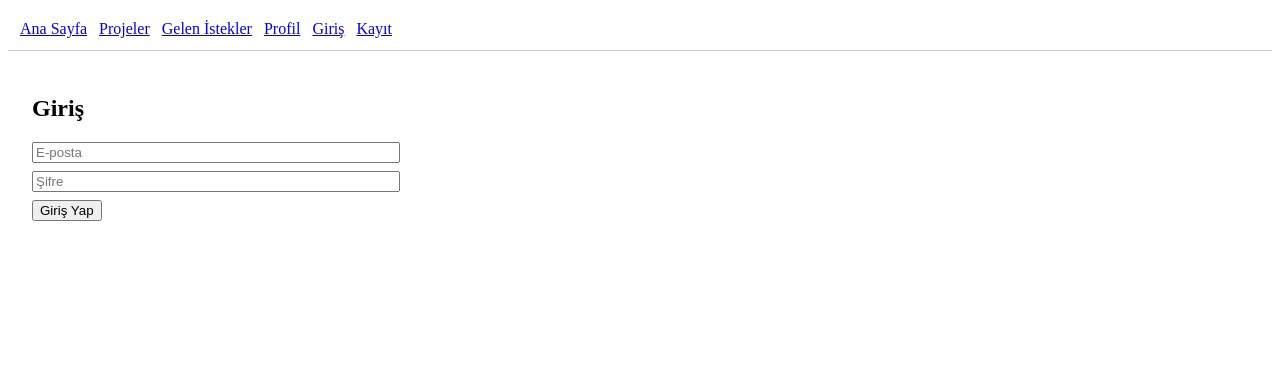
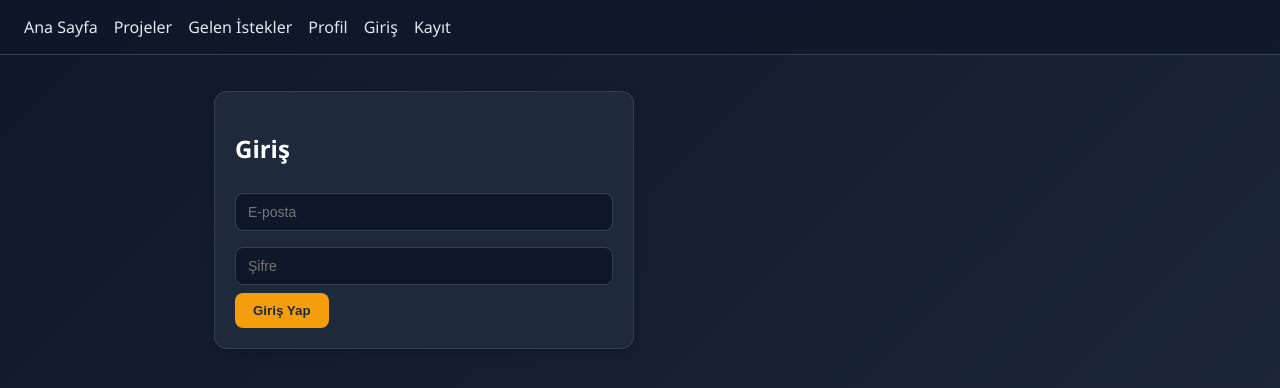
Before and after one commit to Docmaster64/Ekip-Mentor-Eslestirme-Platformu, a React (Vite) app in the folder frontend/: page /login in a window 1280 px wide. Shown: the top 388 px of the page. Built offline with nearby package versions, Linux system fonts and the light colour scheme; no server answers.

Commit message:
feat: arayüz görsel tasarımı (dark theme, kartlar, grid, badge)

```diff
--- a/frontend/src/App.tsx
+++ b/frontend/src/App.tsx
@@ -10,14 +10,15 @@ import Inbox from "./pages/Inbox";
 export default function App() {
   return (
     <div>
-      <nav style={{ padding: 12, borderBottom: "1px solid #ccc" }}>
-        <Link to="/" style={{ marginRight: 12 }}>Ana Sayfa</Link>
-        <Link to="/projects" style={{ marginRight: 12 }}>Projeler</Link>
-        <Link to="/inbox" style={{ marginRight: 12 }}>Gelen İstekler</Link>
-        <Link to="/profile" style={{ marginRight: 12 }}>Profil</Link>
-        <Link to="/login" style={{ marginRight: 12 }}>Giriş</Link>
+      <nav>
+        <Link to="/">Ana Sayfa</Link>
+        <Link to="/projects">Projeler</Link>
+        <Link to="/inbox">Gelen İstekler</Link>
+        <Link to="/profile">Profil</Link>
+        <Link to="/login">Giriş</Link>
         <Link to="/register">Kayıt</Link>
       </nav>
+      <div className="container">
         <Routes>
           <Route path="/" element={<Home />} />
           <Route path="/login" element={<Login />} />
@@ -28,5 +29,6 @@ export default function App() {
           <Route path="/inbox" element={<Inbox />} />
         </Routes>
       </div>
+    </div>
   );
 }
--- a/frontend/src/main.tsx
+++ b/frontend/src/main.tsx
@@ -2,6 +2,7 @@ import React from "react";
 import ReactDOM from "react-dom/client";
 import { BrowserRouter } from "react-router-dom";
 import App from "./App";
+import "./styles.css";
 ReactDOM.createRoot(document.getElementById("root")!).render(
   <React.StrictMode><BrowserRouter><App /></BrowserRouter></React.StrictMode>
 );
--- a/frontend/src/pages/Home.tsx
+++ b/frontend/src/pages/Home.tsx
@@ -1,8 +1,14 @@
 export default function Home() {
   return (
-    <div style={{ padding: 24 }}>
+    <div className="card" style={{ textAlign: "center", padding: 40 }}>
       <h1>Ekip ve Mentör Eşleştirme Platformu</h1>
-      <p>Öğrenci projeleri için ekip arkadaşı ve mentör bulmayı tek yerde toplayan web uygulaması.</p>
+      <p className="muted" style={{ fontSize: 16 }}>
+        Öğrenci projeleri için ekip arkadaşı ve mentör bulmayı tek yerde toplayan web uygulaması.
+      </p>
+      <div style={{ marginTop: 20, display: "flex", gap: 12, justifyContent: "center", flexWrap: "wrap" }}>
+        <a href="/projects"><button>Projeleri Gör</button></a>
+        <a href="/register"><button className="secondary">Kayıt Ol</button></a>
+      </div>
     </div>
   );
 }
--- a/frontend/src/pages/Inbox.tsx
+++ b/frontend/src/pages/Inbox.tsx
@@ -3,28 +3,28 @@ import { api } from "../api";
 
 export default function Inbox() {
   const [requests, setRequests] = useState<any[]>([]);
-  const load = async () => setRequests(await api("/api/requests/inbox"));
+  const load = async () => { try { setRequests(await api("/api/requests/inbox")); } catch { setRequests([]); } };
   useEffect(() => { load(); }, []);
   const decide = async (id: string, status: string) => {
-    await api(`/api/requests/${id}`, { method: "PATCH", body: JSON.stringify({ status }) });
-    load();
+    try { await api(`/api/requests/${id}`, { method: "PATCH", body: JSON.stringify({ status }) }); load(); }
+    catch (e: any) { alert(e.message); }
   };
   return (
-    <div style={{ padding: 24 }}>
+    <div>
       <h2>Gelen İstekler</h2>
-      <ul>
-        {requests.map((r) => (
-          <li key={r.id}>
-            {r.type} — {r.sender?.name} — {r.status}
-            {r.status === "PENDING" && (
-              <>
-                <button onClick={() => decide(r.id, "ACCEPTED")} style={{ marginLeft: 8 }}>Kabul</button>
-                <button onClick={() => decide(r.id, "REJECTED")} style={{ marginLeft: 4 }}>Reddet</button>
-              </>
-            )}
-          </li>
-        ))}
-      </ul>
+      {requests.length === 0 && <p className="muted">Gelen istek yok.</p>}
+      {requests.map((r) => (
+        <div className="card" key={r.id}>
+          <p style={{ margin: 0 }}><strong>{r.type}</strong> — {r.sender?.name} <span className="badge">{r.status}</span></p>
+          {r.message && <p className="muted" style={{ margin: "4px 0" }}>{r.message}</p>}
+          {r.status === "PENDING" && (
+            <div style={{ marginTop: 8, display: "flex", gap: 8 }}>
+              <button onClick={() => decide(r.id, "ACCEPTED")}>Kabul</button>
+              <button className="secondary" onClick={() => decide(r.id, "REJECTED")}>Reddet</button>
+            </div>
+          )}
+        </div>
+      ))}
     </div>
   );
 }
--- a/frontend/src/pages/Login.tsx
+++ b/frontend/src/pages/Login.tsx
@@ -16,12 +16,14 @@ export default function Login() {
     } catch (e: any) { setErr(e.message); }
   };
   return (
-    <form onSubmit={submit} style={{ padding: 24, maxWidth: 360 }}>
+    <div className="card form">
       <h2>Giriş</h2>
-      <input placeholder="E-posta" value={email} onChange={(e) => setEmail(e.target.value)} style={{ display: "block", width: "100%", margin: "8px 0" }} />
-      <input type="password" placeholder="Şifre" value={password} onChange={(e) => setPassword(e.target.value)} style={{ display: "block", width: "100%", margin: "8px 0" }} />
-      <button type="submit">Giriş Yap</button>
-      {err && <p style={{ color: "red" }}>{err}</p>}
-    </form>
+      <form onSubmit={submit}>
+        <input placeholder="E-posta" value={email} onChange={(e) => setEmail(e.target.value)} />
+        <input type="password" placeholder="Şifre" value={password} onChange={(e) => setPassword(e.target.value)} />
+        <button type="submit">Giriş Yap</button>
+        {err && <p style={{ color: "#f87171" }}>{err}</p>}
+      </form>
+    </div>
   );
 }
--- a/frontend/src/pages/Profile.tsx
+++ b/frontend/src/pages/Profile.tsx
@@ -15,16 +15,16 @@ export default function Profile() {
     }).catch(() => {});
   }, []);
   const save = async () => {
-    await api("/api/auth/me", { method: "PUT", body: JSON.stringify({ name, skills: skills.split(",").map((s) => s.trim()).filter(Boolean), interests: interests.split(",").map((s) => s.trim()).filter(Boolean) }) });
-    alert("Kaydedildi");
+    try { await api("/api/auth/me", { method: "PUT", body: JSON.stringify({ name, skills: skills.split(",").map((s) => s.trim()).filter(Boolean), interests: interests.split(",").map((s) => s.trim()).filter(Boolean) }) }); alert("Kaydedildi"); }
+    catch (e: any) { alert(e.message); }
   };
   return (
-    <div style={{ padding: 24, maxWidth: 480 }}>
+    <div className="card" style={{ maxWidth: 480 }}>
       <h2>Profil</h2>
-      <p>Rol: {user?.role}</p>
-      <input value={name} onChange={(e) => setName(e.target.value)} placeholder="Ad Soyad" style={{ display: "block", width: "100%", margin: "8px 0" }} />
-      <input value={skills} onChange={(e) => setSkills(e.target.value)} placeholder="Yetenekler (virgülle)" style={{ display: "block", width: "100%", margin: "8px 0" }} />
-      <input value={interests} onChange={(e) => setInterests(e.target.value)} placeholder="İlgi alanları (virgülle)" style={{ display: "block", width: "100%", margin: "8px 0" }} />
+      <p className="muted">Rol: {user?.role || "-"}</p>
+      <input value={name} onChange={(e) => setName(e.target.value)} placeholder="Ad Soyad" />
+      <input value={skills} onChange={(e) => setSkills(e.target.value)} placeholder="Yetenekler (virgülle)" />
+      <input value={interests} onChange={(e) => setInterests(e.target.value)} placeholder="İlgi alanları (virgülle)" />
       <button onClick={save}>Kaydet</button>
     </div>
   );
--- a/frontend/src/pages/ProjectDetail.tsx
+++ b/frontend/src/pages/ProjectDetail.tsx
@@ -6,22 +6,22 @@ export default function ProjectDetail() {
   const { id } = useParams();
   const [project, setProject] = useState<any>(null);
   const [msg, setMsg] = useState("");
-  useEffect(() => { api(`/api/projects/${id}`).then(setProject); }, [id]);
+  useEffect(() => { api(`/api/projects/${id}`).then(setProject).catch(() => {}); }, [id]);
   const sendRequest = async (type: string) => {
-    await api("/api/requests", { method: "POST", body: JSON.stringify({ projectId: id, type, message: msg }) });
-    alert("İstek gönderildi");
+    try { await api("/api/requests", { method: "POST", body: JSON.stringify({ projectId: id, type, message: msg }) }); alert("İstek gönderildi"); }
+    catch (e: any) { alert(e.message); }
   };
-  if (!project) return <div style={{ padding: 24 }}>Yükleniyor...</div>;
+  if (!project) return <div className="card">Yükleniyor...</div>;
   return (
-    <div style={{ padding: 24 }}>
+    <div className="card">
       <h2>{project.title}</h2>
       <p>{project.description}</p>
-      <p>Durum: {project.status} | Kategori: {project.category}</p>
-      <p>Sahip: {project.owner?.name}</p>
-      <textarea placeholder="Mesaj" value={msg} onChange={(e) => setMsg(e.target.value)} style={{ width: "100%", height: 80 }} />
-      <div style={{ marginTop: 8 }}>
-        <button onClick={() => sendRequest("JOIN")} style={{ marginRight: 8 }}>Katılma İsteği Gönder</button>
-        <button onClick={() => sendRequest("MENTOR")}>Mentörlük Teklifi Gönder</button>
+      <p className="muted">Durum: <span className="badge">{project.status}</span> · Kategori: {project.category}</p>
+      <p className="muted">Sahip: {project.owner?.name}</p>
+      <textarea placeholder="Mesaj (opsiyonel)" value={msg} onChange={(e) => setMsg(e.target.value)} />
+      <div style={{ marginTop: 8, display: "flex", gap: 8, flexWrap: "wrap" }}>
+        <button onClick={() => sendRequest("JOIN")}>Katılma İsteği Gönder</button>
+        <button className="secondary" onClick={() => sendRequest("MENTOR")}>Mentörlük Teklifi Gönder</button>
       </div>
     </div>
   );
--- a/frontend/src/pages/Projects.tsx
+++ b/frontend/src/pages/Projects.tsx
@@ -10,26 +10,32 @@ export default function Projects() {
     const q = new URLSearchParams();
     if (keyword) q.set("keyword", keyword);
     if (status) q.set("status", status);
-    setProjects(await api(`/api/projects?${q.toString()}`));
+    try { setProjects(await api(`/api/projects?${q.toString()}`)); } catch { setProjects([]); }
   };
   useEffect(() => { load(); }, []);
   return (
-    <div style={{ padding: 24 }}>
+    <div>
       <h2>Projeler</h2>
-      <div style={{ marginBottom: 12 }}>
-        <input placeholder="Anahtar kelime" value={keyword} onChange={(e) => setKeyword(e.target.value)} />
-        <select value={status} onChange={(e) => setStatus(e.target.value)} style={{ marginLeft: 8 }}>
+      <div className="card" style={{ display: "flex", gap: 8, alignItems: "center", flexWrap: "wrap" }}>
+        <input placeholder="Anahtar kelime" value={keyword} onChange={(e) => setKeyword(e.target.value)} style={{ flex: 1, minWidth: 160 }} />
+        <select value={status} onChange={(e) => setStatus(e.target.value)} style={{ width: 200 }}>
           <option value="">Tümü</option>
           <option value="OPEN_TEAM">Ekip arkadaşı aranıyor</option>
           <option value="OPEN_MENTOR">Mentör aranıyor</option>
         </select>
-        <button onClick={load} style={{ marginLeft: 8 }}>Filtrele</button>
+        <button onClick={load}>Filtrele</button>
       </div>
-      <ul>
+      <div className="grid" style={{ marginTop: 16 }}>
         {projects.map((p) => (
-          <li key={p.id}><Link to={`/projects/${p.id}`}>{p.title}</Link> — {p.status} ({p.category})</li>
+          <div className="card" key={p.id}>
+            <h3 style={{ margin: "0 0 8px" }}><Link to={`/projects/${p.id}`}>{p.title}</Link></h3>
+            <p className="muted" style={{ margin: "0 0 8px" }}>{p.description?.slice(0, 100)}</p>
+            <span className="badge">{p.status}</span>
+            <span className="badge" style={{ marginLeft: 6 }}>{p.category}</span>
+          </div>
         ))}
-      </ul>
+      </div>
+      {projects.length === 0 && <p className="muted">Henüz proje yok. Giriş yapıp yeni proje ekleyebilirsin.</p>}
     </div>
   );
 }
--- a/frontend/src/pages/Register.tsx
+++ b/frontend/src/pages/Register.tsx
@@ -15,17 +15,19 @@ export default function Register() {
     } catch (e: any) { setErr(e.message); }
   };
   return (
-    <form onSubmit={submit} style={{ padding: 24, maxWidth: 360 }}>
+    <div className="card form">
       <h2>Kayıt</h2>
-      <input placeholder="Ad Soyad" value={form.name} onChange={(e) => setForm({ ...form, name: e.target.value })} style={{ display: "block", width: "100%", margin: "8px 0" }} />
-      <input placeholder="E-posta" value={form.email} onChange={(e) => setForm({ ...form, email: e.target.value })} style={{ display: "block", width: "100%", margin: "8px 0" }} />
-      <input type="password" placeholder="Şifre" value={form.password} onChange={(e) => setForm({ ...form, password: e.target.value })} style={{ display: "block", width: "100%", margin: "8px 0" }} />
-      <select value={form.role} onChange={(e) => setForm({ ...form, role: e.target.value })} style={{ display: "block", width: "100%", margin: "8px 0" }}>
-        <option value="STUDENT">Öğrenci</option>
-        <option value="FACULTY">Hoca</option>
-      </select>
-      <button type="submit">Kayıt Ol</button>
-      {err && <p style={{ color: "red" }}>{err}</p>}
-    </form>
+      <form onSubmit={submit}>
+        <input placeholder="Ad Soyad" value={form.name} onChange={(e) => setForm({ ...form, name: e.target.value })} />
+        <input placeholder="E-posta" value={form.email} onChange={(e) => setForm({ ...form, email: e.target.value })} />
+        <input type="password" placeholder="Şifre" value={form.password} onChange={(e) => setForm({ ...form, password: e.target.value })} />
+        <select value={form.role} onChange={(e) => setForm({ ...form, role: e.target.value })}>
+          <option value="STUDENT">Öğrenci</option>
+          <option value="FACULTY">Hoca</option>
+        </select>
+        <button type="submit">Kayıt Ol</button>
+        {err && <p style={{ color: "#f87171" }}>{err}</p>}
+      </form>
+    </div>
   );
 }
--- /dev/null
+++ b/frontend/src/styles.css
@@ -0,0 +1,77 @@
+:root {
+  --bg: #0f172a;
+  --card: #1e293b;
+  --accent: #f59e0b;
+  --text: #e2e8f0;
+  --muted: #94a3b8;
+  --border: #334155;
+}
+* { box-sizing: border-box; }
+body {
+  margin: 0;
+  font-family: "Segoe UI", system-ui, -apple-system, sans-serif;
+  background: linear-gradient(135deg, #0f172a 0%, #1e293b 100%);
+  color: var(--text);
+  min-height: 100vh;
+}
+a { color: var(--accent); text-decoration: none; }
+a:hover { text-decoration: underline; }
+nav {
+  display: flex;
+  gap: 16px;
+  padding: 16px 24px;
+  background: rgba(15, 23, 42, 0.8);
+  backdrop-filter: blur(8px);
+  border-bottom: 1px solid var(--border);
+  position: sticky;
+  top: 0;
+  z-index: 10;
+}
+nav a { color: var(--text); font-weight: 500; }
+nav a:hover { color: var(--accent); text-decoration: none; }
+.container { max-width: 900px; margin: 0 auto; padding: 24px; }
+h1, h2, h3 { color: #fff; }
+.card {
+  background: var(--card);
+  border: 1px solid var(--border);
+  border-radius: 12px;
+  padding: 20px;
+  margin: 12px 0;
+  box-shadow: 0 4px 12px rgba(0,0,0,0.2);
+}
+input, select, textarea {
+  width: 100%;
+  padding: 10px 12px;
+  margin: 8px 0;
+  border-radius: 8px;
+  border: 1px solid var(--border);
+  background: #0f172a;
+  color: var(--text);
+  font-size: 14px;
+}
+input:focus, select:focus, textarea:focus { outline: 2px solid var(--accent); border-color: var(--accent); }
+button {
+  padding: 10px 18px;
+  border: none;
+  border-radius: 8px;
+  background: var(--accent);
+  color: #1e293b;
+  font-weight: 600;
+  cursor: pointer;
+  transition: transform 0.1s, filter 0.1s;
+}
+button:hover { filter: brightness(1.1); transform: translateY(-1px); }
+button.secondary { background: #334155; color: var(--text); }
+.badge {
+  display: inline-block;
+  padding: 2px 8px;
+  border-radius: 999px;
+  font-size: 12px;
+  background: #334155;
+  color: var(--muted);
+}
+ul { list-style: none; padding: 0; }
+li { padding: 8px 0; border-bottom: 1px solid var(--border); }
+.muted { color: var(--muted); font-size: 14px; }
+.form { max-width: 420px; }
+.grid { display: grid; grid-template-columns: repeat(auto-fill, minmax(260px, 1fr)); gap: 16px; }
```
Lines whose indentation alone changed are shown as unchanged.
